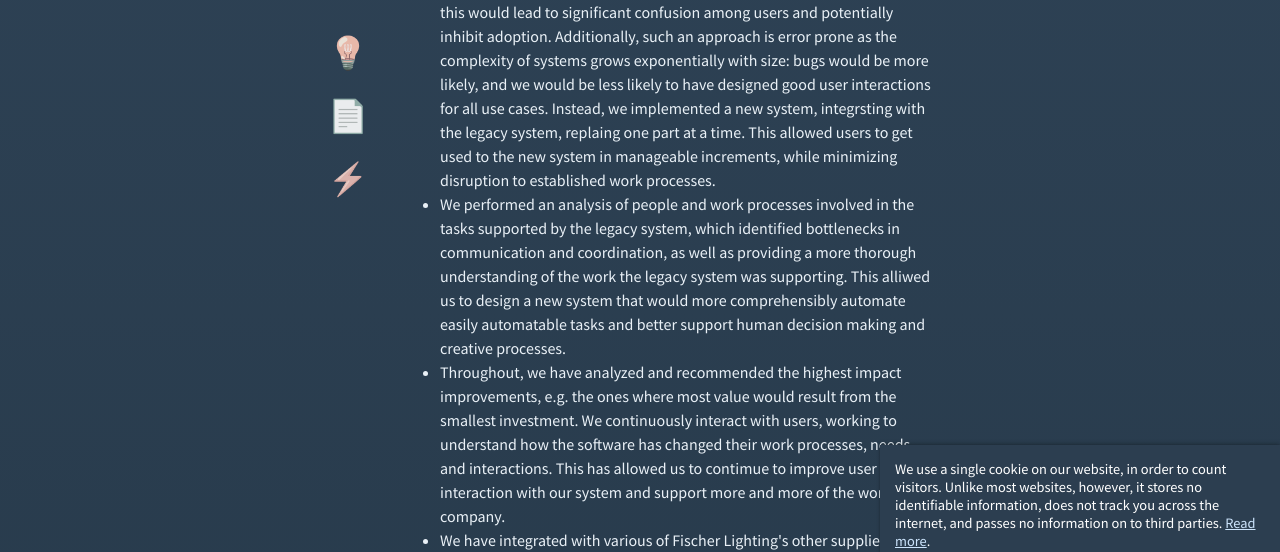
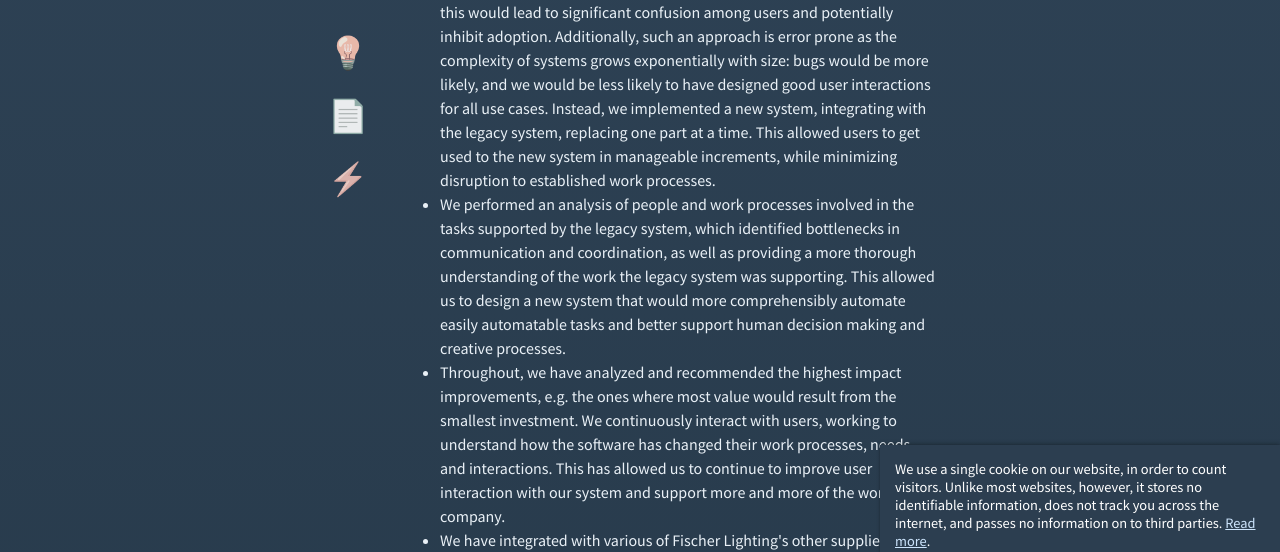
Before and after one commit to derangeddk/deranged.dk, a Jekyll site: the page built from cases/index.html, in a window 1280 px wide and 900 px high, scrolled down 1198 px. Shown: the part 306-858 px from the top of the window. Built offline with Jekyll 4.4.1, drawn with Linux system fonts in a browser that asks for light colours; some of the changed text lies outside the part shown.

Commit message:
Small changes based on Philips input

```diff
--- a/cases/index.html
+++ b/cases/index.html
@@ -250,13 +250,13 @@ title: 'Cases ____ deranged'
                     A legacy custom software system used for running several business critical functions was causing problems, and needed replacing.
                 </li>
                 <li>
-                    We planned the replacement to be gradual and stable. We decided not to build and design a large and complex system to be launched all at once, as this would lead to significant confusion among users and potentially inhibit adoption. Additionally, such an approach is error prone as the complexity of systems grows exponentially with size: bugs would be more likely, and we would be less likely to have designed good user interactions for all use cases. Instead, we implemented a new system, integrsting with the legacy system, replaing one part at a time. This allowed users to get used to the new system in manageable increments, while minimizing disruption to established work processes.
+                    We planned the replacement to be gradual and stable. We decided not to build and design a large and complex system to be launched all at once, as this would lead to significant confusion among users and potentially inhibit adoption. Additionally, such an approach is error prone as the complexity of systems grows exponentially with size: bugs would be more likely, and we would be less likely to have designed good user interactions for all use cases. Instead, we implemented a new system, integrating with the legacy system, replacing one part at a time. This allowed users to get used to the new system in manageable increments, while minimizing disruption to established work processes.
                 </li>
                 <li>
-                    We performed an analysis of people and work processes involved in the tasks supported by the legacy system, which identified bottlenecks in communication and coordination, as well as providing a more thorough understanding of the work the legacy system was supporting. This alliwed us to design a new system that would more comprehensibly automate easily automatable tasks and better support human decision making and creative processes.
+                    We performed an analysis of people and work processes involved in the tasks supported by the legacy system, which identified bottlenecks in communication and coordination, as well as providing a more thorough understanding of the work the legacy system was supporting. This allowed us to design a new system that would more comprehensibly automate easily automatable tasks and better support human decision making and creative processes.
                 </li>
                 <li>
-                    Throughout, we have analyzed and recommended the highest impact improvements, e.g. the ones where most value would result from the smallest investment. We continuously interact with users, working to understand how the software has changed their work processes, needs and interactions. This has allowed us to contimue to improve user interaction with our system and support more and more of the work in the company.
+                    Throughout, we have analyzed and recommended the highest impact improvements, e.g. the ones where most value would result from the smallest investment. We continuously interact with users, working to understand how the software has changed their work processes, needs and interactions. This has allowed us to continue to improve user interaction with our system and support more and more of the work in the company.
                 </li>
                 <li>
                     We have integrated with various of Fischer Lighting's other suppliers and tools, and built custom support for supply handling and planning of complex and interdependent products; advanced requirements specification of Fischer Lighting's customers' needs; project planning and execution; and report generation with advanced calculations. We have migrated data from a complex legacy system, and launched a new system that significantly saves employee work time, freeing up time for more important tasks.
```
Also changed, not shown: other parts of cases/index.html (+1 -1 lines).
